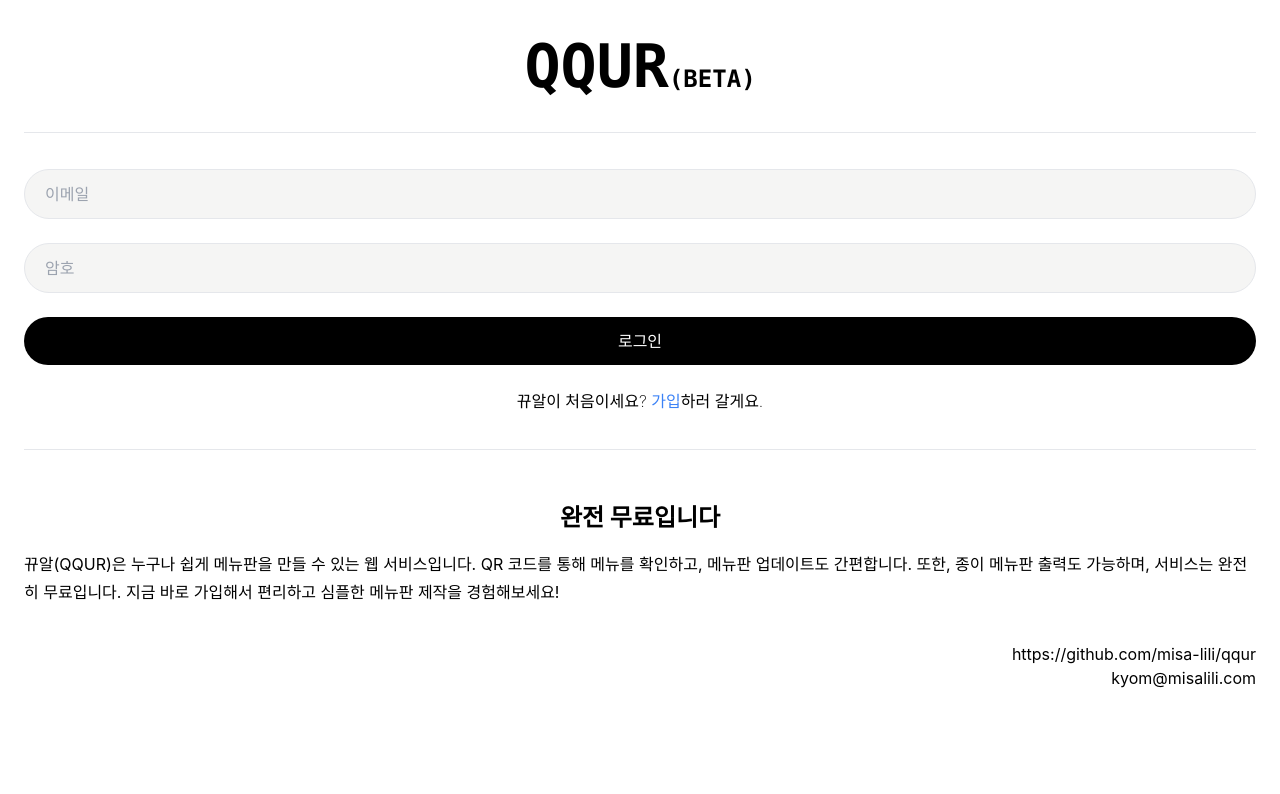
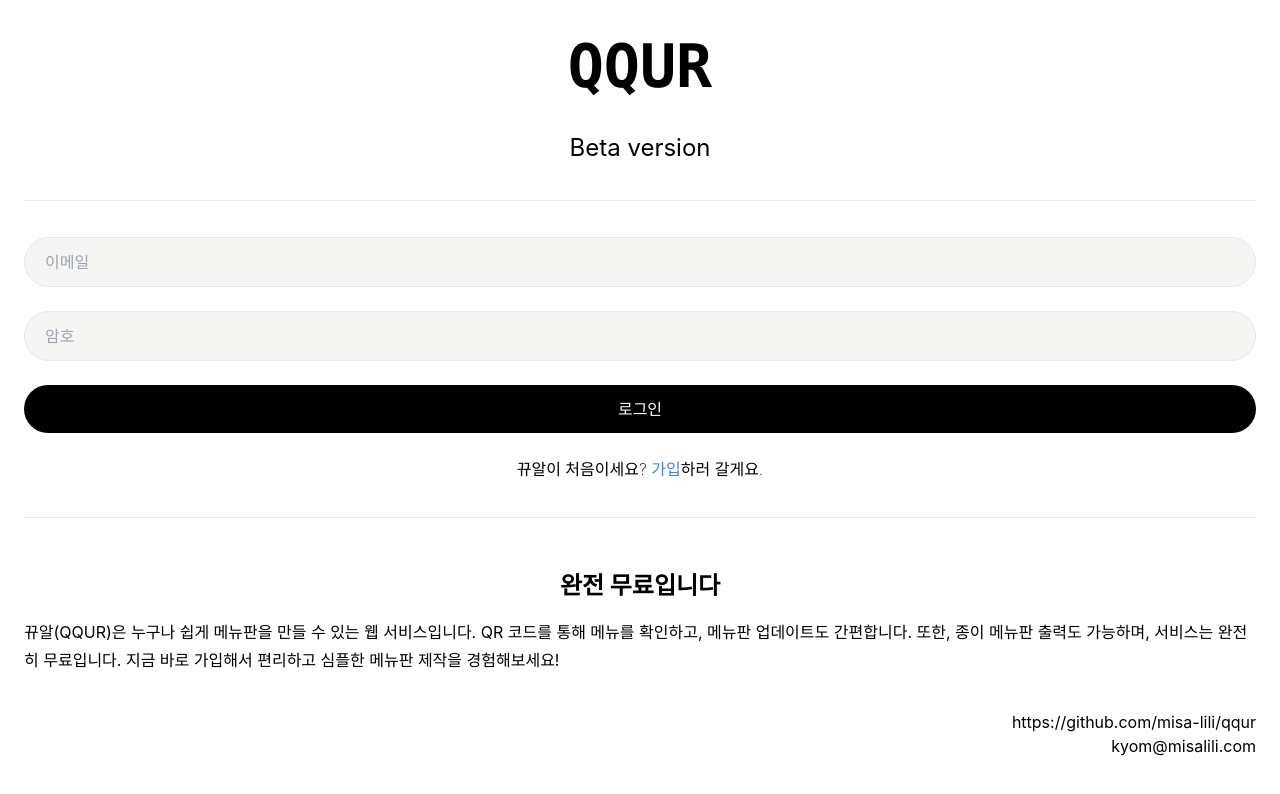
Before and after one commit to misa-lili/menu, a SvelteKit app: page / in a window 1280 px wide. Shown: the top 794 px of the page. Built offline with nearby package versions, Linux system fonts and the light colour scheme.

Commit message:
feat: custom style

```diff
--- a/src/app.css
+++ b/src/app.css
@@ -14,12 +14,6 @@ html, body {
 	font-family: Noto Sans KR;
 	font-weight: 100;
 	src: url(https://fonts.googleapis.com/css2?family=Noto+Sans+KR:wght@100&display=swap) format('woff');
-}
-
-@font-face {
-	font-family: Noto Sans KR;
-	font-weight: 200;
-	src: url(https://fonts.googleapis.com/css2?family=Noto+Sans+KR:wght@200&display=swap) format('woff');
 }
 
 @font-face {
--- a/src/lib/Toolbar.svelte
+++ b/src/lib/Toolbar.svelte
@@ -5,6 +5,8 @@
 	import IconTrashCanOutline from 'svelte-material-icons/TrashCanOutline.svelte';
 	import IconArrowUpThin from 'svelte-material-icons/ArrowUpThin.svelte';
 	import IconArrowDownThin from 'svelte-material-icons/ArrowDownThin.svelte';
+	import IconCog from 'svelte-material-icons/Cog.svelte';
+	import Modal from '$lib/components/Modal.svelte';
 	import { createEventDispatcher } from 'svelte';
 
 	const dispatch = createEventDispatcher();
@@ -113,6 +115,9 @@
 	<div on:mousedown|preventDefault={signOut} on:touchstart|preventDefault={signOut}>
 		<IconLogout class="w-6 h-6 cursor-pointer" />
 	</div>
+	<div>
+		<IconCog class="w-6 h-6 cursor-pointer" />
+	</div>
 	{#if selected !== null}
 		<span class="px-2 opacity-50 cursor-default">|</span>
 	{/if}
--- a/src/lib/components/Modal.svelte
+++ b/src/lib/components/Modal.svelte
@@ -25,13 +25,7 @@
 </script>
 
 {#if visible}
-	<div class="modal" style="left: {x}px; top: {y}px;" on:mousedown={handleMouseDown}>
+	<div class="fixed border z-50" style="left: {x}px; top: {y}px;" on:mousedown={handleMouseDown}>
 		<slot />
 	</div>
 {/if}
-
-<style>
-	.modal {
-		position: absolute;
-	}
-</style>
--- a/src/routes/+page.svelte
+++ b/src/routes/+page.svelte
@@ -149,9 +149,8 @@
 </svelte:head>
 
 <div class="py-9 px-6 space-y-9">
-	<div class="text-center text-6xl font-bold font-mono">
-		QQUR<span class="text-2xl">(BETA)</span>
-	</div>
+	<div class="text-center text-6xl font-bold font-mono">QQUR</div>
+	<div class="text-center text-2xl">Beta version</div>
 	<hr />
 	{#if isSiginedIn === false}
 		<div class="flex flex-col space-y-6">
--- a/src/routes/[mid]/+page.svelte
+++ b/src/routes/[mid]/+page.svelte
@@ -89,6 +89,22 @@
 			isOwner = true;
 		} else {
 			isOwner = false;
+		}
+
+		if (menu.options?.styleSheet) {
+			// console.log(menu.options.styleSheet);
+			// document.head.innerHTML += menu.options.styleSheet;
+
+			var css = menu.options.styleSheet;
+			var style = document.createElement('style');
+
+			if (style.styleSheet) {
+				style.styleSheet.cssText = css; // 이 코드는 IE를 지원합니다
+			} else {
+				style.appendChild(document.createTextNode(css));
+			}
+
+			document.head.appendChild(style);
 		}
 
 		await relayout();
--- a/static/dosisool.css
+++ b/static/dosisool.css
@@ -8,9 +8,6 @@ body {
   @apply container mx-auto flex flex-col w-full space-y-4 p-6 sm:p-8 md:p-12 sm:space-y-12;
 }
 
-div {
-  @apply ring-pink-400 ring-offset-4;
-}
 div:focus {
   @apply outline-none;
 }
```
Also changed, not shown: static/dosisool_logo.svg.
